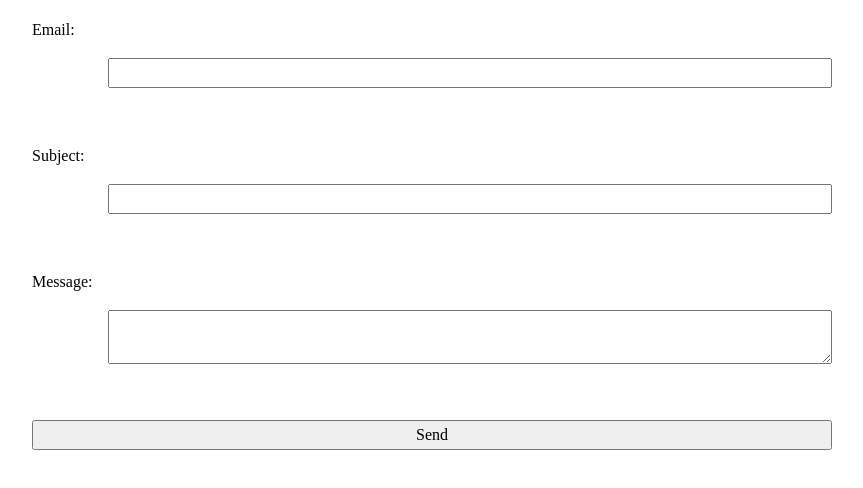
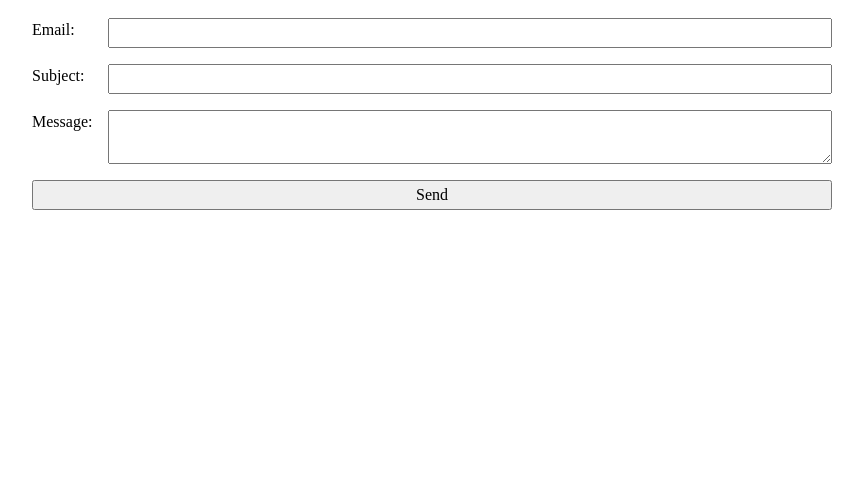
Before and after one commit to sharontey/test_portfolio, a plain HTML site: page contact/index.html in a window 1280 px wide. Shown: the part 124-612 px from the top of the page, without its empty margins (208-1071 px from the left). Drawn offline with Linux system fonts and the light colour scheme.

Commit message:
Update index.html

```diff
--- a/contact/index.html
+++ b/contact/index.html
@@ -17,12 +17,18 @@
     </nav>
     <h1>Contact</h1>
     <form action="mailto:stey@ucsd.edu" method="post" enctype="text/plain">
-        <label for="email">Email:</label><br>
-        <input type="text" id="email" name="email"><br>
-        <label for="subject">Subject:</label><br>
-        <input type="text" id="subject" name="subject"><br>
-        <label for="message">Message:</label><br>
-        <textarea id="message" name="message"></textarea><br>
+        <label>
+            Email:
+            <input type="text" id="email" name="email">
+        </label>
+        <label>
+            Subject:
+            <input type="text" id="subject" name="subject">
+        </label>
+        <label>
+            Message:
+            <textarea id="message" name="message"></textarea>
+        </label>
         <button type="submit">Send</button>
     </form>
 </body>
```
